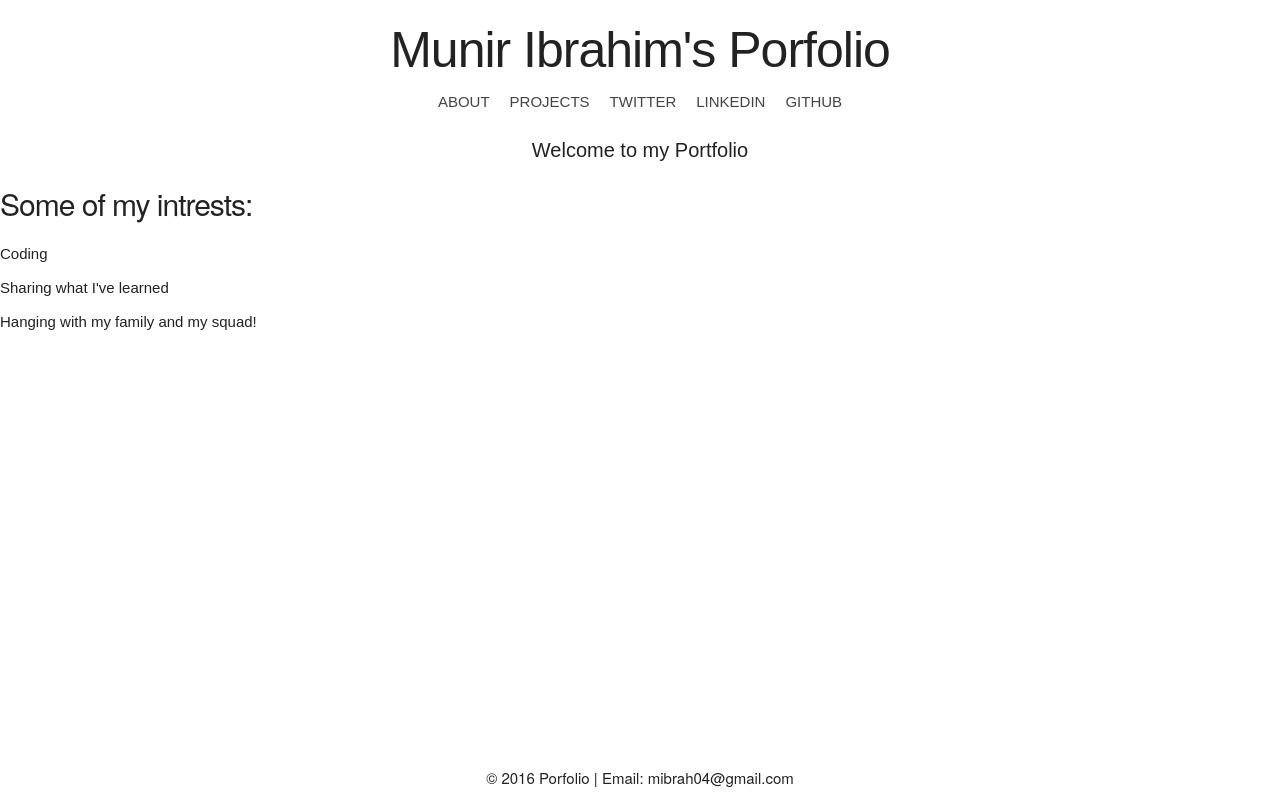
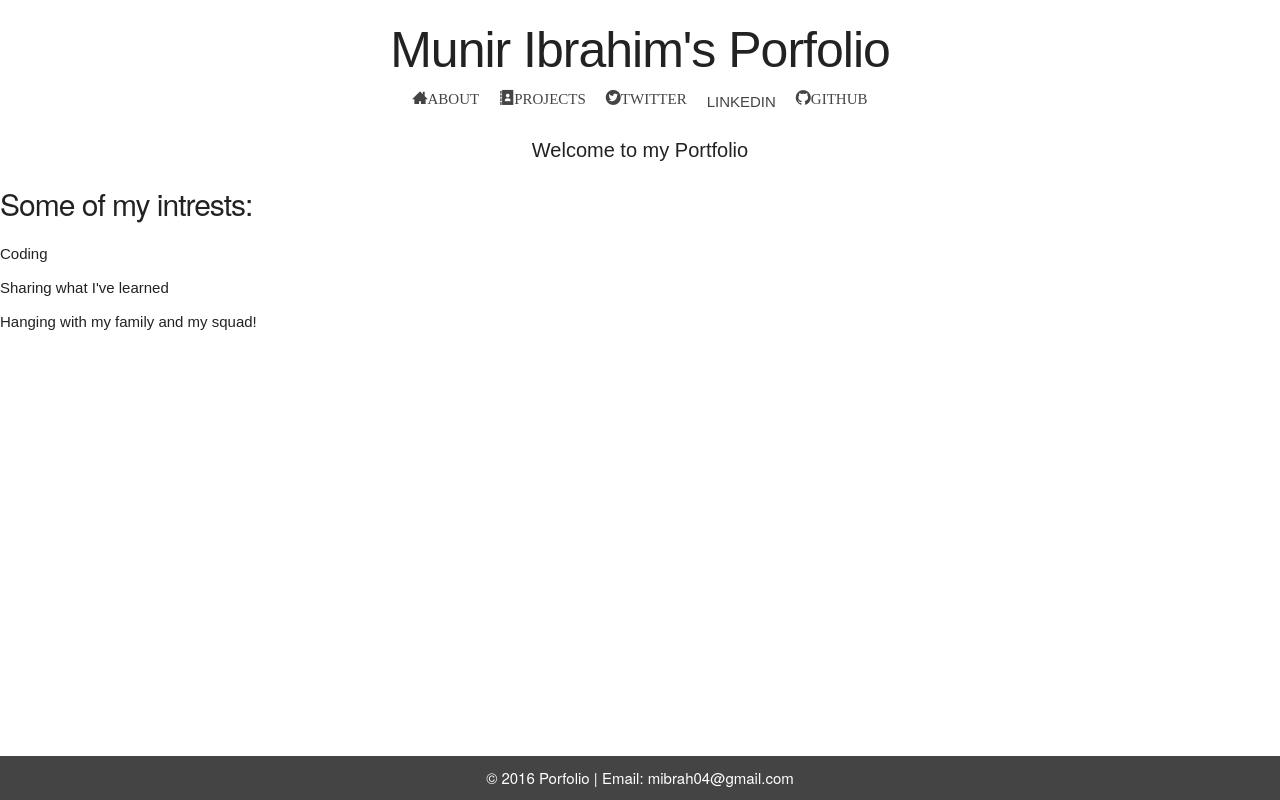
Before and after one commit to muniri92/portfolio, a plain HTML site: page index.html in a window 1280 px wide. Drawn offline with nearby package versions, Linux system fonts and the light colour scheme; files whose address does not match are found by name.

Commit message:
got icons to show on nav and the about and project page to work on the button clicked

```diff
--- a/css/style.css
+++ b/css/style.css
@@ -10,10 +10,12 @@
 }
 
 /*==========================*/
+
 hr {
   margin: 1em;
   width: 80%;
 }
+
 /*==========================*/
 
 /* ==== NAVIGATION ==== */
@@ -114,7 +116,9 @@ section {
 
 /* ==== FOOTER ==== */
 footer {
-  position: absolute;
+  position: fixed;
+  color: white;
+  background-color: #444;
   right: 0;
   bottom: 0;
   left: 0;
--- a/index.html
+++ b/index.html
@@ -7,6 +7,7 @@
     <!-- <meta name="viewport" content="width=device-width, intial-scale=1"> -->
     <link rel="stylesheet" href="css/skeleton.css">
     <link rel="stylesheet" href="css/normalize.css">
+    <link rel="stylesheet" href="css/icons.css">
     <link rel="stylesheet" href="css/style.css">
   </head>
   <body>
@@ -19,11 +20,11 @@
     <!-- NAVIGATION -->
     <nav class="main_nav">
       <ul id="nav" >
-        <li class="tab" data-link="about"><a href="#">ABOUT</a></li>
-        <li class="tab" data-link="project"><a href="#"> PROJECTS </a> </li>
-        <li id="navTweet"><a href="https://twitter.com/equipSEA?ref_src=twsrc%5Etfw">TWITTER</a></li>
+        <li class="tab" data-link="about"><a href="#" class="icon-home3">ABOUT</a></li>
+        <li class="tab" data-link="project"><a href="#" class="icon-address-book" class="icon-power">PROJECTS</a></li>
+        <li id="navTweet"><a href="https://twitter.com/equipSEA?ref_src=twsrc%5Etfw" class="icon-twitter3">TWITTER</a></li>
         <li id="navLink"><a href="https://linkedin.com">LINKEDIN</a></li>
-        <li id="navGit"><a href="https://github.com/muniri92">GITHUB</a></li>
+        <li id="navGit"><a href="https://github.com/muniri92" class="icon-github">GITHUB</a></li>
       </ul>
     </nav>
     <!-- MAIN BODY -->
```
Also changed, not shown: 2 other files.
